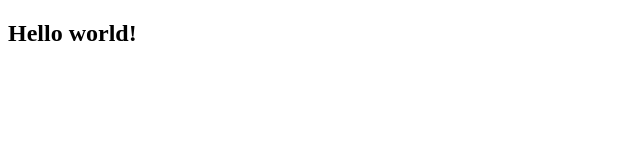
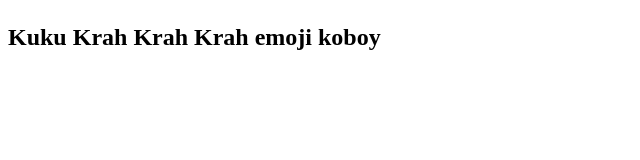
Before and after one commit to RNekoCloud/learn-conflict, a plain HTML site: page index.html in a window 1280 px wide. Shown: the whole page, without its empty margins (0-640 px from the left). Drawn offline with Linux system fonts and the light colour scheme.

Commit message:
ayo dong

```diff
--- a/index.html
+++ b/index.html
@@ -1,11 +1,13 @@
 <!DOCTYPE html>
 <html lang="en">
-<head>
-    <meta charset="UTF-8">
-    <meta name="viewport" content="width=device-width, initial-scale=1.0">
+  <head>
+    <meta charset="UTF-8" />
+    <meta name="viewport" content="width=device-width, initial-scale=1.0" />
     <title>Document</title>
-</head>
-<body>
-    <h2>Hello world!</h2>
-</body>
+  </head>
+  <body>
+    <h2>
+      <p>Kuku Krah Krah Krah emoji koboy</p>
+    </h2>
+  </body>
 </html>
```
